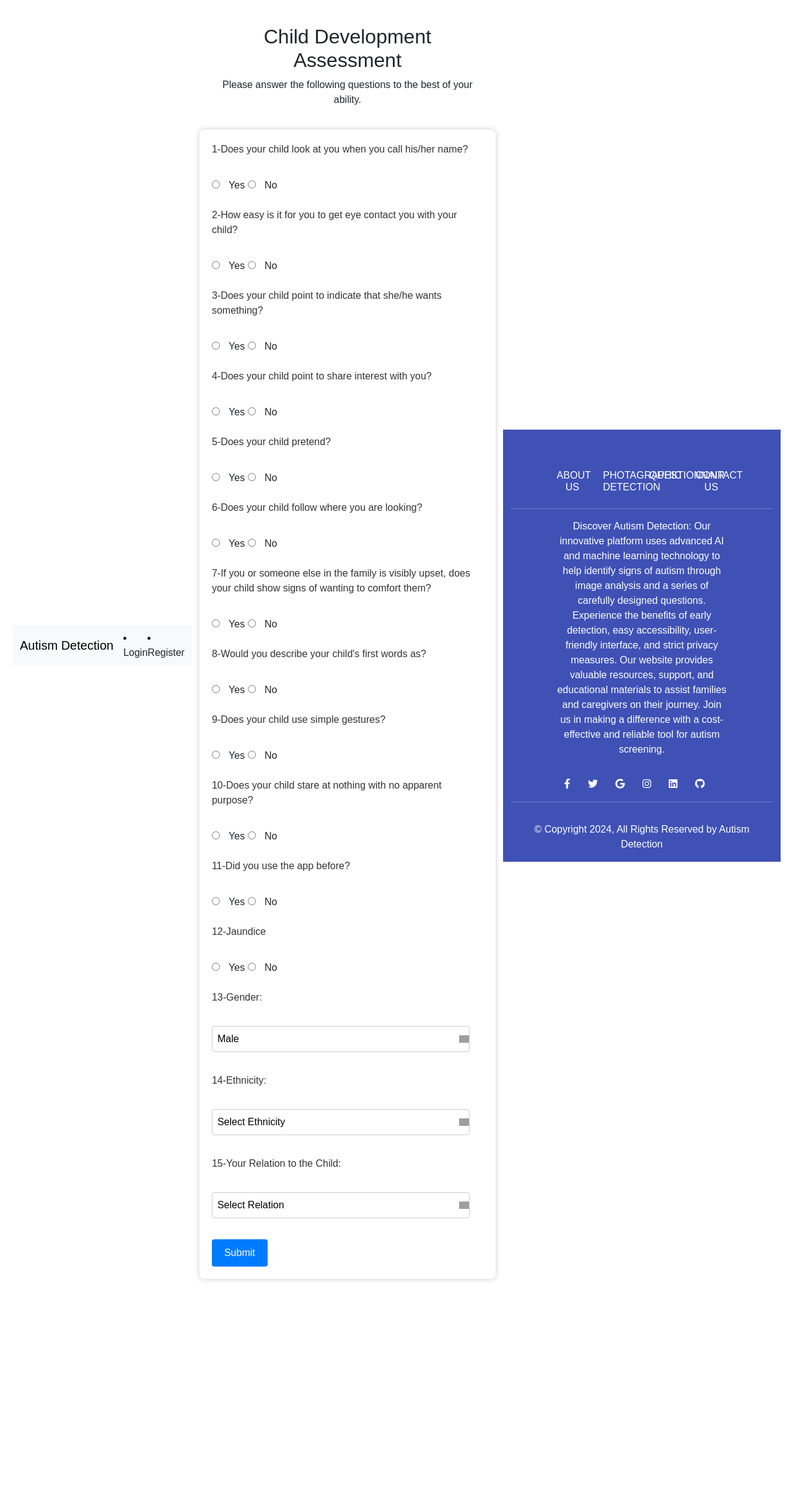
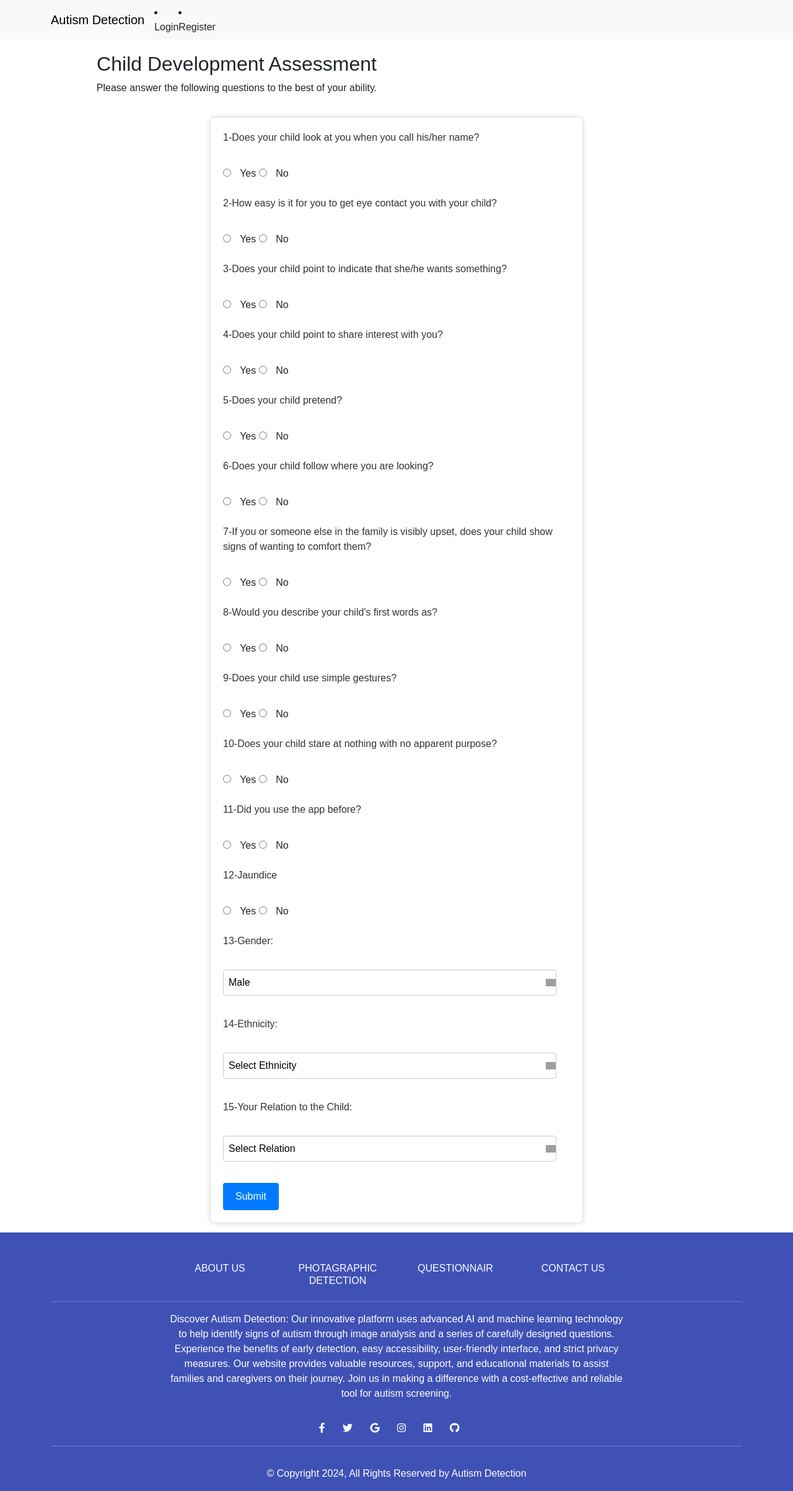
Before and after one commit to M-Mowina/Autism-detection, a Flask app: page /questionnaire in a window 1280 px wide. Shown: the whole page at 62% size. Before the commit the page ends 2066 px from the top, so only its background shows below. Run offline with Flask 3, Linux system fonts and the light colour scheme; parts of the project's set-up code (start-up, migrations or seed data) failed here and were passed over; some libraries are stand-ins or nearby versions; grey boxes are pictures that could not be loaded.

Commit message:
update style

```diff
--- a/project_autism/static/css/questionnair.css
+++ b/project_autism/static/css/questionnair.css
@@ -1,12 +1,5 @@
-/* style.css */
 
-body {
-    font-family: 'Montserrat', sans-serif;
-    padding: 20px;
-    display: flex;
-    justify-content: center;
-    align-items: center;
-}
+
 
 form {
     max-width: 600px;
--- a/project_autism/templates/questionnaire.html
+++ b/project_autism/templates/questionnaire.html
@@ -8,8 +8,8 @@
     <link rel="icon" href="{{ url_for('static', filename='images/favicon.png') }}">
     <!-- FONTS -->
 
-    <link
-        rel="stylesheet">
+    <!-- <link
+        rel="stylesheet"> -->
     <!-- CSS STYLESHEET -->
     <link rel="stylesheet" href="{{ url_for('static', filename='css/questionnair.css') }}">
 {% endblock %}
```
